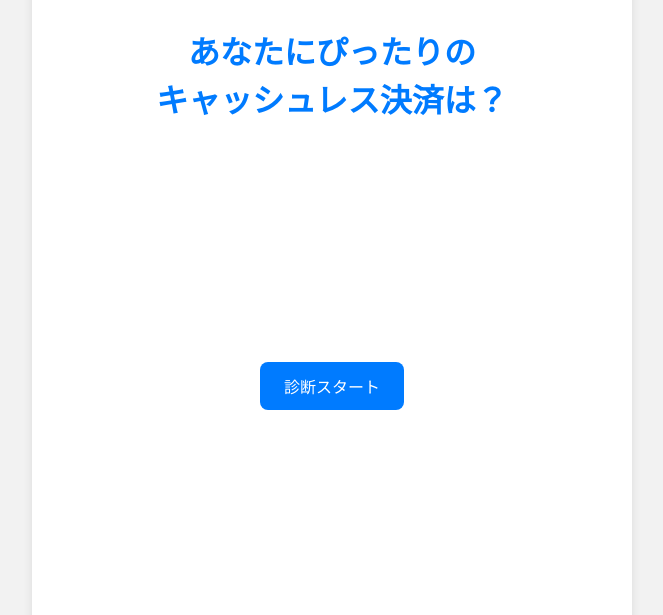
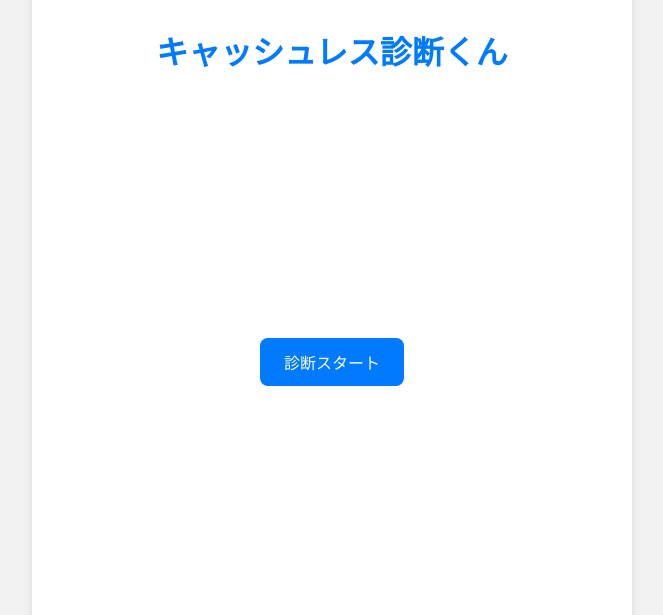
Before and after one commit to choice-pay-app/choice-pay-app.github.io, a plain HTML site: page docs/index.html in a window 1280 px wide. Shown: the part 123-738 px from the top of the page, without its empty margins (308-971 px from the left). Drawn offline with Linux system fonts and the light colour scheme.

Commit message:
Update index.html

```diff
--- a/docs/index.html
+++ b/docs/index.html
@@ -15,7 +15,7 @@
       <img src="icons/merpay.png" alt="メルペイ" />
     </div>
 
-    <h1>あなたにぴったりの<br>キャッシュレス決済は？</h1>
+    <h1>キャッシュレス診断くん</h1>
 
     <!-- 診断スタートボタン（中央配置） -->
     <div id="start-container">
```
